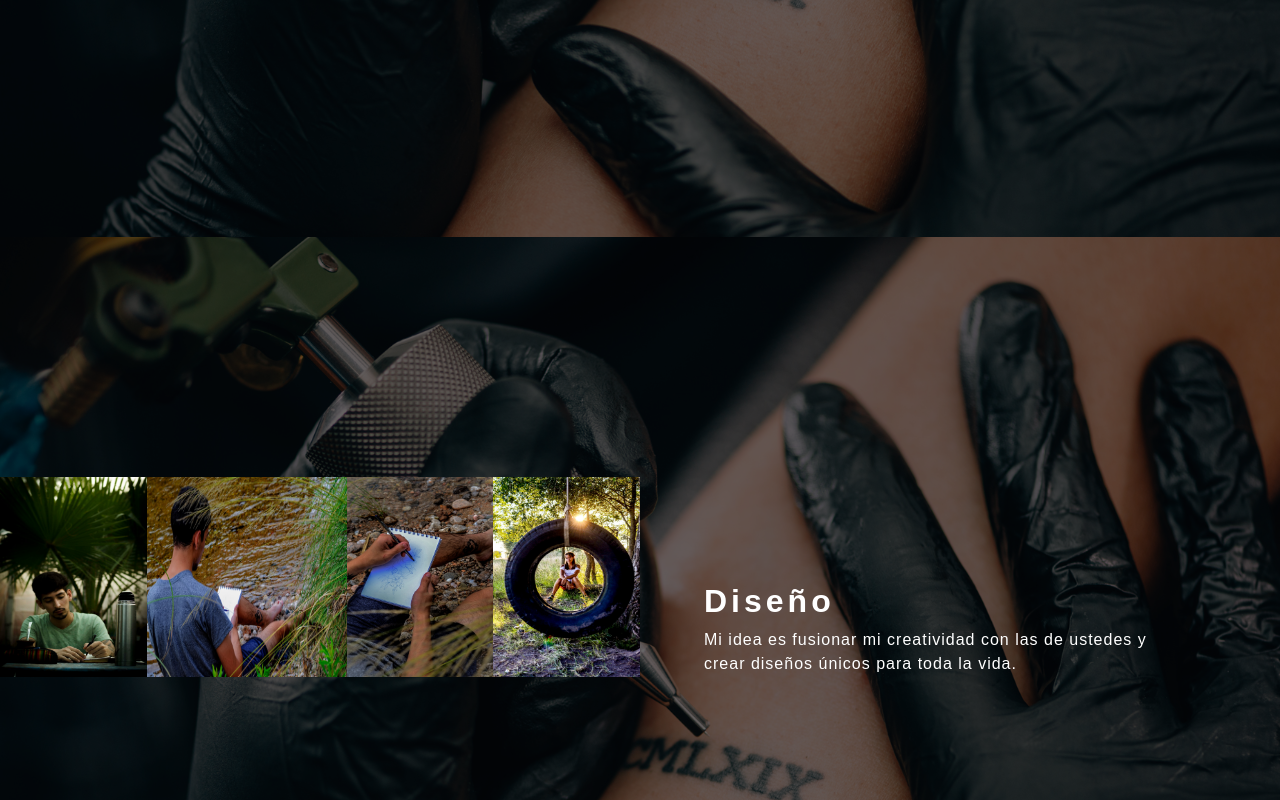
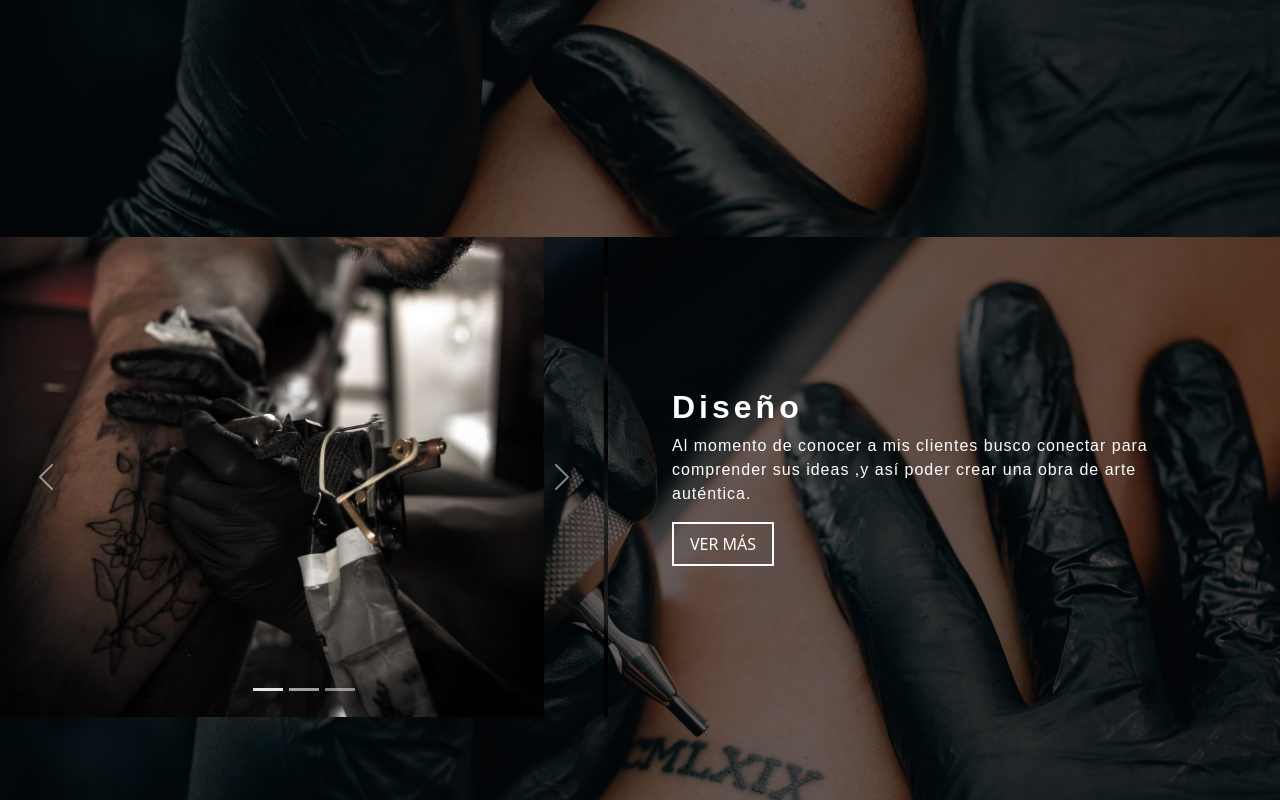
Before and after one commit to IgnacioTumini/Tomas_Mena_Profile, a plain HTML site: page index.html in a window 1280 px wide. Shown: the part 563-1363 px from the top of the page. Drawn offline with nearby package versions, Linux system fonts and the light colour scheme; a web font is replaced by a local one.

Commit message:
idex con caroucel

```diff
--- a/css/style.css
+++ b/css/style.css
@@ -157,13 +157,13 @@ body {
 /* fin botones*/
 /* Primera seccion*/
 .pri-sec {
-  height: 100vh;
+  height: 80vh;
 }
 /* Fin primera seccion*/
 /* Segunda Seccion*/
 .seg-sec {
   display: flex;
-  height: 100vh;
+  min-height: 100vh;
   width: 100%;
   flex-direction: row;
   flex-wrap: nowrap;
@@ -173,7 +173,7 @@ body {
 /* Fin segunda seccion*/
 /* Tercera seccion*/
 .ter-sec {
-  height: 90vh;
+  min-height: 90vh;
   width: 100%;
   display: flex;
   flex-direction: row;
@@ -212,11 +212,20 @@ body {
   align-items: center;
 }
 .box_imaganes_arte {
-  display: flex;
   width: 50%;
-
-  height: 40vh;
+  height: 40%;
 }
+/*caroucel*/
+.carousel-item {
+  height: 60vh;
+  padding-left: 5%;
+  padding-right: 5%;
+}
+.carousel-item img {
+  height: 100%;
+  object-fit: cover;
+}
+/*fin caroucel*/
 /* Fin tercera seccion*/
 .center {
   text-align: center;
--- a/index.html
+++ b/index.html
@@ -25,7 +25,7 @@
   <body class="body_index">
     <header class="header">
       <nav class="navbar navbar-expand-lg navbar-dark w-100 h-100 nav_dec">
-        <div class="container-fluid">
+        <div class="container">
           <a class="navbar-brand" href="#">
             <img src="./assets/images/LogoMakr-8uRttN.png" alt="#"
           /></a>
@@ -88,34 +88,95 @@
       </section>
       <section class="seg-sec">
         <div class="box_imaganes_arte">
+          <div
+            id="carouselExampleIndicators"
+            class="carousel slide"
+            data-bs-ride="carousel"
+          >
+            <div class="carousel-indicators">
+              <button
+                type="button"
+                data-bs-target="#carouselExampleIndicators"
+                data-bs-slide-to="0"
+                class="active"
+                aria-current="true"
+                aria-label="Slide 1"
+              ></button>
+              <button
+                type="button"
+                data-bs-target="#carouselExampleIndicators"
+                data-bs-slide-to="1"
+                aria-label="Slide 2"
+              ></button>
+              <button
+                type="button"
+                data-bs-target="#carouselExampleIndicators"
+                data-bs-slide-to="2"
+                aria-label="Slide 3"
+              ></button>
+            </div>
+            <div class="carousel-inner">
+              <div class="carousel-item active">
                 <img
-            class="imagenes_index"
-            src="./assets/images/WhatsApp Image 2022-10-17 at 16.58.48.jpeg"
-            alt="Cuadro de 4 imagines"
+                  src="./assets/images/CARRUCEL FOTO 1.jpeg"
+                  class="d-block w-100 h-30"
+                  alt="..."
                 />
+              </div>
+              <div class="carousel-item">
                 <img
-            class="imagenes_index"
-            src="./assets/images/WhatsApp Image 2022-10-17 at 16.58.49 (1).jpeg"
-            alt="Cuadro de 4 imagines"
+                  src="./assets/images/carrusel posible 22.jpeg"
+                  class="d-block w-100 h-30"
+                  alt="..."
                 />
+              </div>
+              <div class="carousel-item">
                 <img
-            class="imagenes_index"
-            src="./assets/images/WhatsApp Image 2022-10-17 at 16.58.50.jpeg"
-            alt="Cuadro de 4 imagines"
+                  src="./assets/images/CARRUCEL FOTO 4.jpeg"
+                  class="d-block w-100"
+                  alt="..."
                 />
-          <img
-            class="imagenes_index"
-            src="./assets/images/WhatsApp Image 2022-10-17 at 16.58.52.jpeg"
-            alt="Cuadro de 4 imagines"
-          />
+              </div>
+            </div>
+            <button
+              class="carousel-control-prev"
+              type="button"
+              data-bs-target="#carouselExampleIndicators"
+              data-bs-slide="prev"
+            >
+              <span
+                class="carousel-control-prev-icon"
+                aria-hidden="true"
+              ></span>
+              <span class="visually-hidden">Previous</span>
+            </button>
+            <button
+              class="carousel-control-next"
+              type="button"
+              data-bs-target="#carouselExampleIndicators"
+              data-bs-slide="next"
+            >
+              <span
+                class="carousel-control-next-icon"
+                aria-hidden="true"
+              ></span>
+              <span class="visually-hidden">Next</span>
+            </button>
+          </div>
         </div>
         <div class="box_arte">
           <h2 class="subtitle arte">Diseño</h2>
           <div class="box_parrafo_arte">
             <p class="l-principal">
-              Mi idea es fusionar mi creatividad con las de ustedes y crear
-              diseños únicos para toda la vida.
+              Al momento de conocer a mis clientes busco conectar para
+              comprender sus ideas ,y así poder crear una obra de arte
+              auténtica.
             </p>
+            <a href="./pages/galeria.html"
+              ><button type="submit" class="boton_enviar button">
+                Ver más
+              </button></a
+            >
           </div>
         </div>
       </section>
@@ -124,12 +185,13 @@
         <div class="me_presento">
           <h2 class="subtitle">Me presento</h2>
           <p class="l-principal">
-            Al momento de conocer a mis clientes busco conectar para comprender
-            sus ideas ,y así poder crear una obra de arte auténtica.
+            Mi idea es fusionar mi creatividad con las de ustedes y crear
+            diseños únicos para toda la vida.
           </p>
+
           <a href="./pages/sobremi.html"
             ><button type="submit" class="boton_enviar button">
-              Ver más
+              Leer más
             </button></a
           >
         </div>
```
Also changed, not shown: assets/images/CARRUCEL FOTO 1.jpeg (renamed from assets/images/Fondo Indexh.jpeg), assets/images/CARRUCEL FOTO 2.jpeg (renamed from assets/images/WhatsApp Image 2022-10-17 at 16.58.49 (1).jpeg), assets/images/CARRUCEL FOTO 3.jpeg (renamed from assets/images/WhatsApp Image 2022-10-17 at 16.58.52.jpeg), assets/images/CARRUCEL FOTO 4.jpeg (renamed from assets/images/Fondo Contacto.jpeg), assets/images/carrusel posible 22.jpeg (renamed from assets/images/WhatsApp Image 2022-10-17 at 16.58.55.jpeg), assets/images/corrusel posible 2.jpeg (renamed from assets/images/WhatsApp Image 2022-10-17 at 16.58.48.jpeg). Lines whose indentation alone changed are shown as unchanged.
